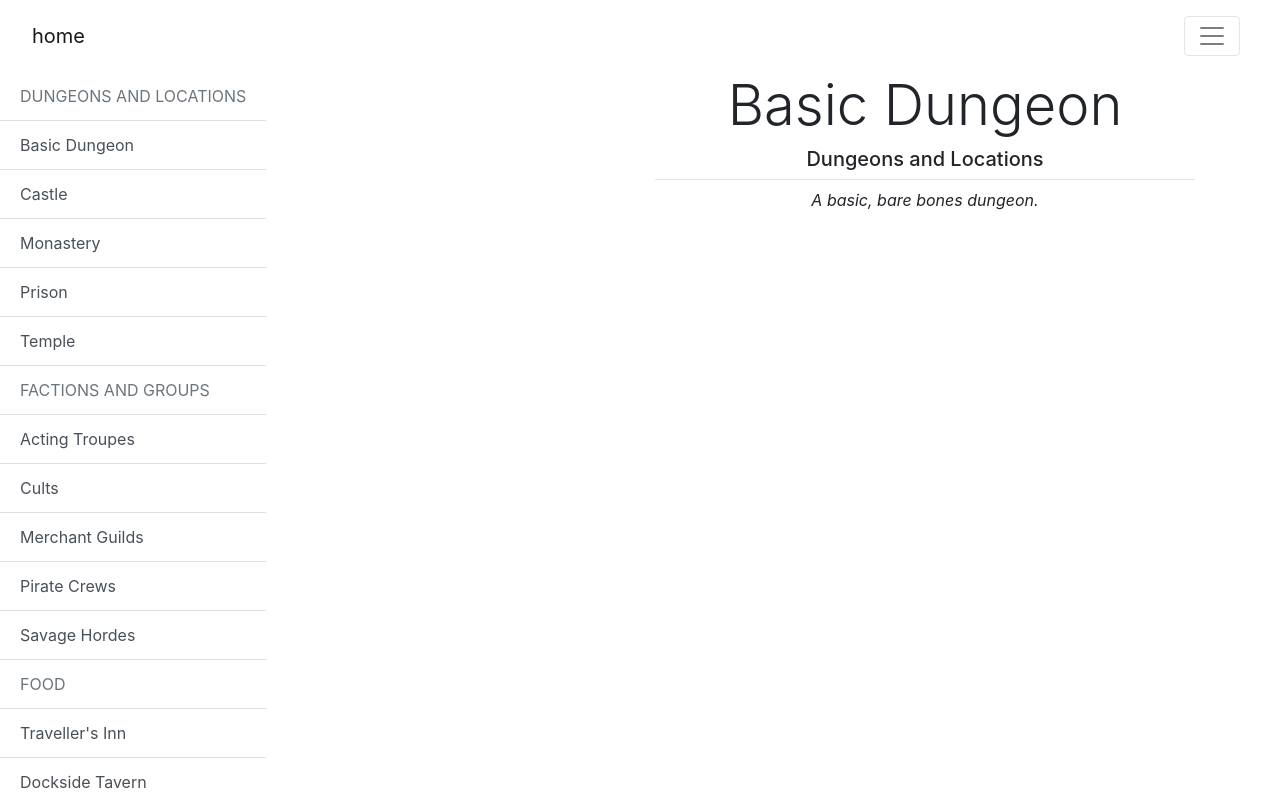
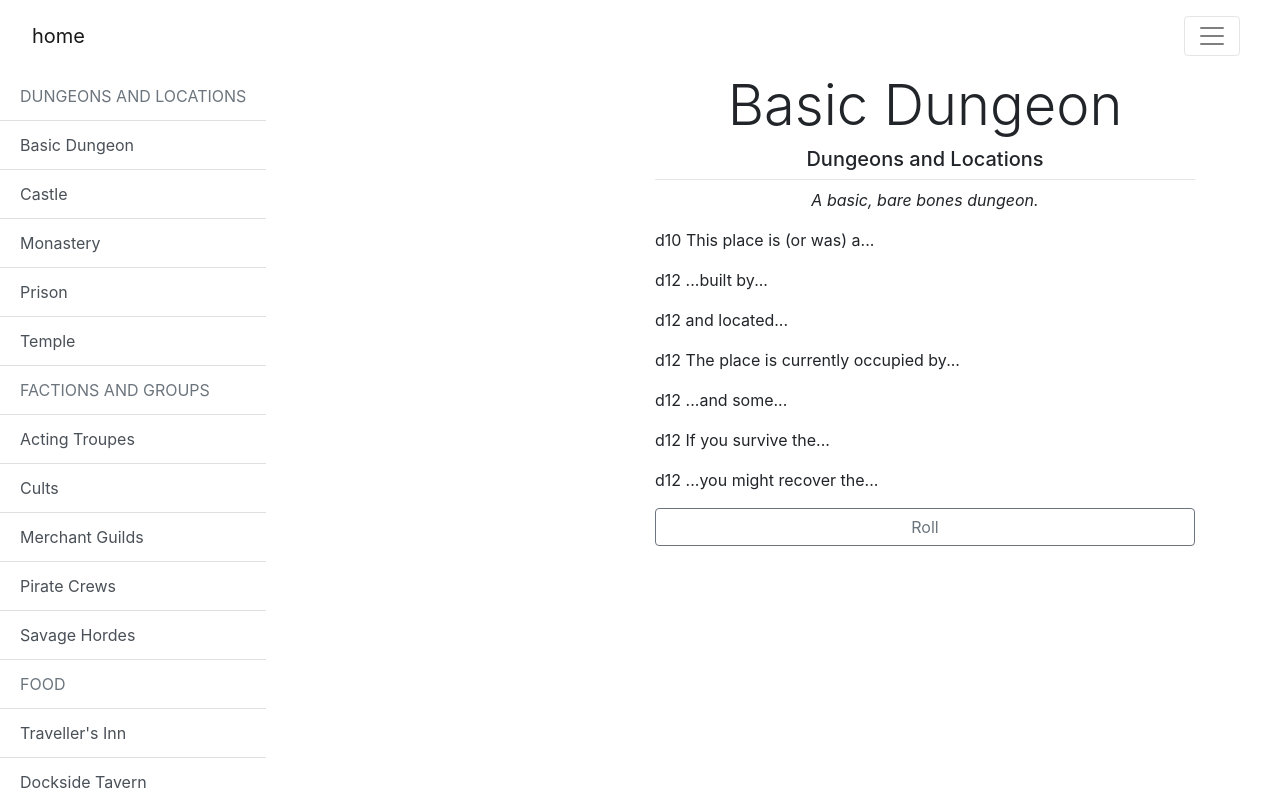
Before and after one commit to rvilarettuma/table-of-tables, a React (Create React App) app: page / in a window 1280 px wide. Both pictures are taken after a click on the button "Get Started". Built offline with nearby package versions, Linux system fonts and the light colour scheme.

Commit message:
dynamically render sentences

```diff
--- a/src/Application/Generator/Generator.js
+++ b/src/Application/Generator/Generator.js
@@ -1,5 +1,5 @@
 import React, {Component} from 'react';
-import {Container, Col, Row} from 'reactstrap';
+import {Button, Container, Col, Row} from 'reactstrap';
 import MainList from "./MainList";
 
 export default class Generator extends Component {
@@ -11,10 +11,18 @@ export default class Generator extends Component {
       currentCategory: "Dungeons and Locations",
       currentSubCategory: "Basic Dungeon",
       currentDescription: "A basic, bare bones dungeon.",
-      file: "dl_basic_dungeon"
+      file: "dl_basic_dungeon",
+      file_data: []
     };
     this.renderMain = this.renderMain.bind(this);
+    this.renderContent = this.renderContent.bind(this);
+    this.fetchData = this.fetchData.bind(this);
     this.setName = this.setName.bind(this);
+    this.roll = this.roll.bind(this);
+  }
+
+  componentDidMount() {
+    this.fetchData()
   }
 
   render() {
@@ -38,11 +46,33 @@ export default class Generator extends Component {
                 <h5 className="text-md-center">{this.state.currentCategory}</h5>
                 <hr className="my-2"/>
                 <p className="font-italic text-sm-center">{this.state.currentDescription}</p>
+                {this.renderContent()}
+                <Button block outline onClick={this.roll}>Roll</Button>
               </Col>
           </Row>
         </Container>
       </div>
     );
+  }
+
+  renderContent() {
+    let items = [];
+    let d = this.state.file_data;
+    Object.keys(d).forEach((i) => {
+      items.push(<p key={'p_' + i}>{d[i].sentence}</p>)
+    });
+    return (items);
+  }
+
+  fetchData() {
+    fetch(`dl_tables/${this.state.file}.json`)
+      .then((res) => res.json())
+      .then(data => this.setState({file_data: data}))
+      .catch(err => console.error(err));
+  }
+
+  roll() {
+
   }
 
   setName(c,s,d,f) {
--- a/src/Application/Home/Home.js
+++ b/src/Application/Home/Home.js
@@ -13,9 +13,6 @@ export default class Home extends Component {
     return (
       <div>
         {this.renderJumbotron()}
-        <div className="container">
-
-        </div>
       </div>
     );
   }
```
Also changed, not shown: public/dl_tables/dl_basic_dungeon.json (renamed from src/Application/Generator/Lists/dl_tables/dl_basic_dungeon.json), src/Application/Generator/Lists/combined.js (added). Lines whose indentation alone changed are shown as unchanged.
